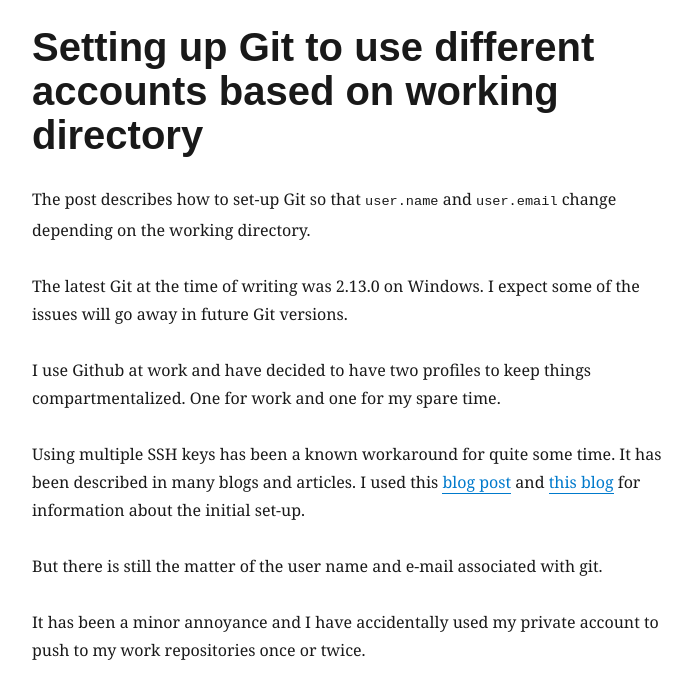
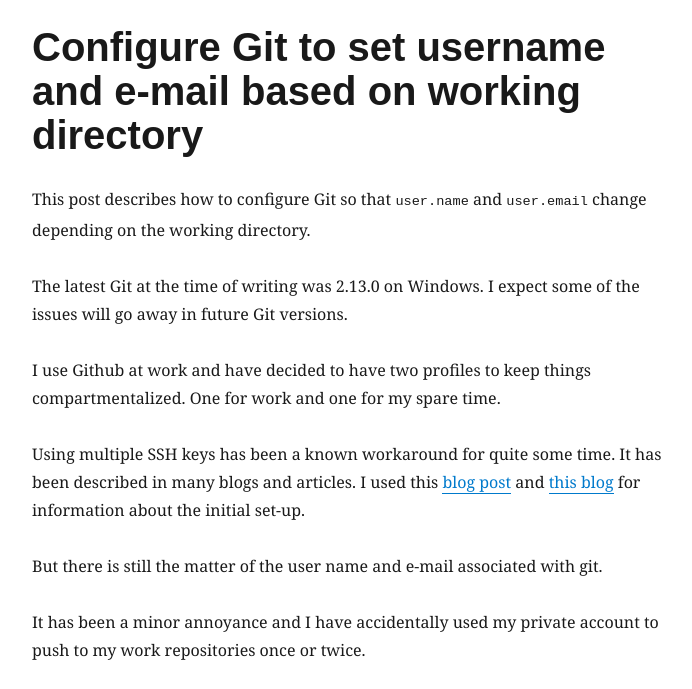
Before and after one commit to henrikrxn/henrikrxn.github.io, a Gatsby site: page /2017/05/22/Git-with-several-Github-accounts/ in a window 1280 px wide. Shown: the part 70-759 px from the top of the page, without its empty margins (293-985 px from the left). Built offline with nearby package versions, Linux system fonts and the light colour scheme; Gatsby itself is replaced by a stand-in of ours; some packages are replaced by stand-ins of ours.

Commit message:
Changes to make it clearer how this actually works

```diff
--- a/content/blog/Git-with-several-Github-accounts/index.md
+++ b/content/blog/Git-with-several-Github-accounts/index.md
@@ -1,9 +1,9 @@
 ---
-title: "Setting up Git to use different accounts based on working directory"
+title: "Configure Git to set username and e-mail based on working directory"
 published: "2017-05-22"
 updated: "2020-05-08"
 ---
-The post describes how to set-up Git so that `user.name` and `user.email` change
+This post describes how to configure Git so that `user.name` and `user.email` change
  depending on the working directory.
 
 The latest Git at the time of writing was 2.13.0 on Windows. I expect some of
```
